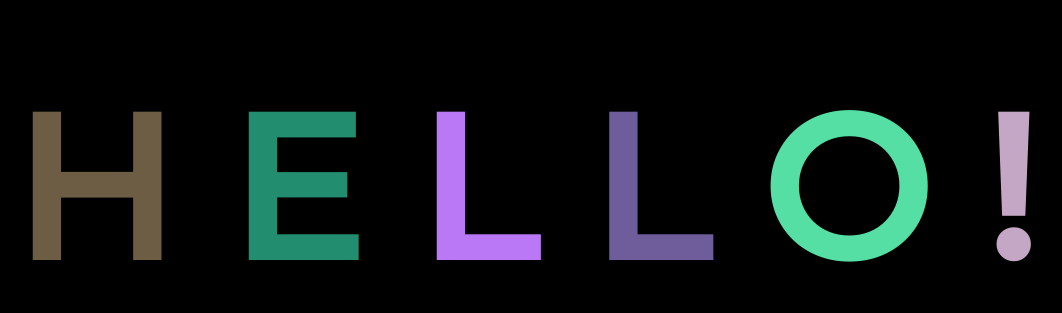
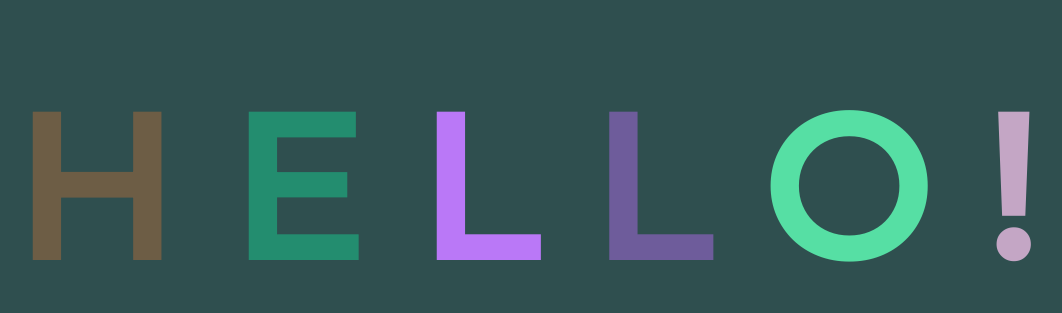
Before and after one commit to alanma210/greetings, a plain HTML site: page index.html in a window 1280 px wide. Shown: the part 220-533 px from the top of the page, without its empty margins (116-1178 px from the left). Drawn offline with Linux system fonts and the light colour scheme.

Commit message:
"Testing master branch"

```diff
--- a/index.html
+++ b/index.html
@@ -3,7 +3,7 @@
 <head>
     <meta charset="UTF-8">
     <meta name="viewport" content="width=device-width, initial-scale=1.0">
-    <title>Random Colors</title>
+    <title>Greetings!!</title>
     <link href="https://fonts.googleapis.com/css2?family=Montserrat:wght@500&display=swap" rel="stylesheet">
     <link rel="stylesheet" href="style.css">
 </head>
--- a/style.css
+++ b/style.css
@@ -3,7 +3,7 @@ body {
     justify-content: center;
     align-items: center;
     height: 100vh;
-    background-color: black;
+    background-color: darkslategrey;
 }
 
 h1 {
```
